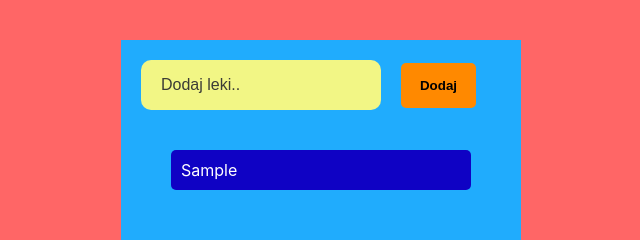
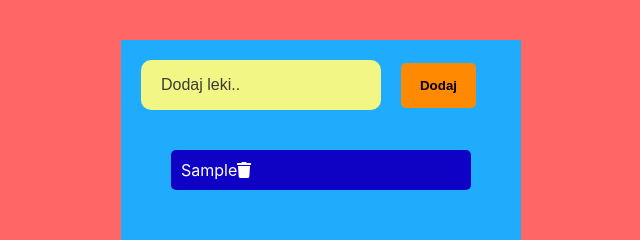
Before and after one commit to rpietkiewicz/medication-app, a React (Create React App) app in the folder medication-app/: page / in a window 1280 px wide. Both pictures are taken after typing "Sample" into the empty fields and a click on the button "Dodaj". Shown: the top 240 px of the page, without its empty margins (319-959 px from the left). Built offline with nearby package versions, Linux system fonts and the light colour scheme.

Commit message:
Import font-awesome icons

```diff
--- a/medication-app/package.json
+++ b/medication-app/package.json
@@ -3,6 +3,9 @@
   "version": "0.1.0",
   "private": true,
   "dependencies": {
+    "@fortawesome/fontawesome-svg-core": "^1.2.28",
+    "@fortawesome/free-solid-svg-icons": "^5.13.0",
+    "@fortawesome/react-fontawesome": "^0.1.9",
     "@testing-library/jest-dom": "^4.2.4",
     "@testing-library/react": "^9.5.0",
     "@testing-library/user-event": "^7.2.1",
--- a/medication-app/src/App.js
+++ b/medication-app/src/App.js
@@ -2,7 +2,10 @@
 import logo from './logo.svg';
 import './App.css';
 import ListItems from './ListItems.js';
+import { library } from '@fortawesome/fontawesome-svg-core';
+import {faTrash} from '@fortawesome/free-solid-svg-icons';
 
+library.add(faTrash);
 
 class App extends React.Component {
   constructor(props){
--- a/medication-app/src/ListItems.js
+++ b/medication-app/src/ListItems.js
@@ -1,12 +1,18 @@
 import React from 'react';
-import './ListItems.css'
+import './ListItems.css';
+import { FontAwesomeIcon } from '@fortawesome/react-fontawesome';
 
 function ListItems(props){
     const items = props.items;
     const listItems = items.map(item =>
         {
             return <div className="list" key="item.key">
-                <p>{item.text}</p>
+                <p>{item.text}
+                <span>
+                    <FontAwesomeIcon className="faicons" icon='trash' />
+                </span>
+                </p>
+
 
             </div>
         })
```
Also changed, not shown: 1 other file (tests, documents, lock files or other folders).
